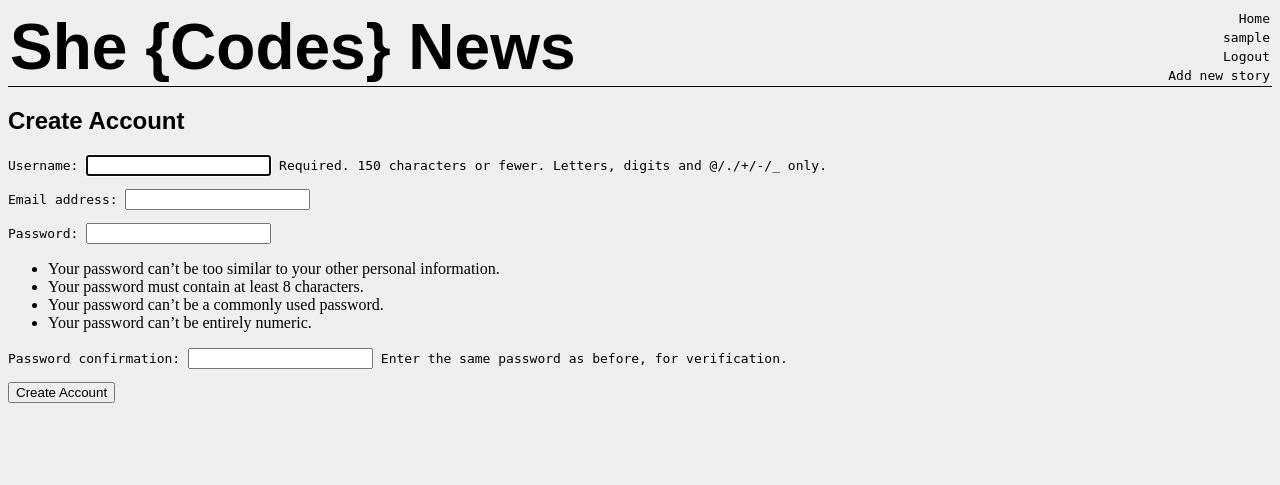
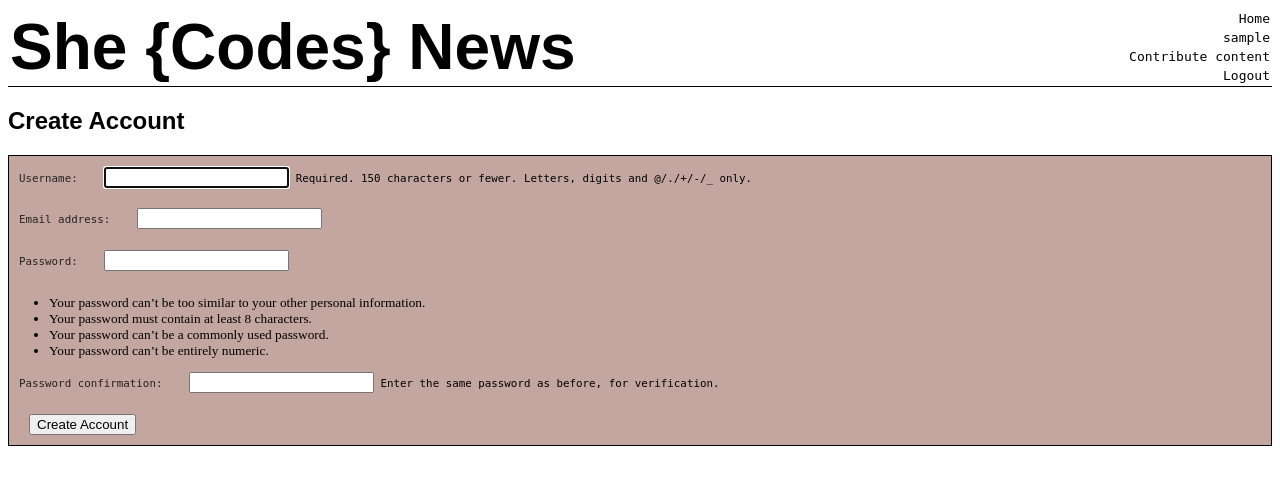
Before and after one commit to MOBrien1/django-she-codes-news, a Django app: page /users/create-account/ in a window 1280 px wide. Shown: the top 485 px of the page. Run offline with Django 3.2, Linux system fonts and the light colour scheme; the visitor is signed in with stand-in values (Sample User, id 1); parts of the project's set-up code (start-up, migrations or seed data) failed here and were passed over; some web fonts are replaced.

Commit message:
CSS Stylign all Forms

```diff
--- a/she_codes_news/news/static/news/styles.css
+++ b/she_codes_news/news/static/news/styles.css
@@ -12,9 +12,10 @@ body {
 }
 
 .story-card img {
-    width: 100%;
+    width: 98%;
     height: 300px;
     object-fit: cover;
+    border: 3px solid white;
 }
 
 #latest-stories {
@@ -55,7 +56,7 @@ body {
 #story-card-2 .story-card-text h3,
 #story-card-3 .story-card-text h3,
 #story-card-4 .story-card-text h3 {
-    font-size: 16px;
+    font-size: 14px;
 }
 
 #story-card-2 .story-card-text h4,
@@ -70,6 +71,7 @@ body {
     width: 33%;
     height: 100%;
     margin-right: 5px;
+    border: 1px solid white;
 }
 
 #all-stories {
@@ -92,6 +94,7 @@ body {
     float: right;
     margin: 0 0 10px 10px;
     width: 50%;
+    border: 3px solid white;
 }
 
 form {
@@ -101,6 +104,10 @@ form {
 }
 
 .title {
+    background-color: #C3A6A0;
+}
+
+.comment_author {
     background-color: #C3A6A0;
 }
 
@@ -133,3 +140,50 @@ header {
 h2 {
     background-color: white;
 }
+
+.comments {
+    background-color: #C3A6A0;
+    color: #262220;
+    display: flex;
+    flex-wrap: wrap;
+    justify-content: space-between;
+    border: solid white 20px;
+    margin-right: 50px;
+
+}
+
+a:hover {
+    color: darkslategray;
+}
+a:active {
+    color: darkslategray;
+}
+
+.comment_form label {
+    color: #262220;
+    margin-left: 10px;
+}
+
+.comment_form input{
+    margin-left: 20px;
+    margin-bottom: 10px;
+}
+
+.btn-submit {
+    margin-left: 20px;
+    margin-bottom: 10px;
+
+}
+
+.create-account-form {
+    font-size: smaller;
+    background-color: #C3A6A0;
+}
+
+#story-wrapper {
+    background-color: #C3A6A0;
+}
+
+.login-form {
+    background-color: #C3A6A0;
+}
--- a/she_codes_news/news/templates/news/story.html
+++ b/she_codes_news/news/templates/news/story.html
@@ -11,7 +11,11 @@
     <h2>{{ story.title }}</h2>
     <h4>{{ story.author }}</h4>
     <div id="story-content">
-        <img src="{% static '/news/images/placeholder-5.jpg' %}">
+        {% if not story.img_url %}
+            <img src="http://picsum.photos/600">
+        {% else %}
+            <img src="{{ story.img_url }}">
+        {% endif %}
         {{ story.content|linebreaks }}
     </div>
 </div>
--- a/she_codes_news/she_codes_news/settings.py
+++ b/she_codes_news/she_codes_news/settings.py
@@ -127,5 +127,6 @@ STATICFILES_DIRS = (
     os.path.join(BASE_DIR, 'static'),
 )
 
+LOGIN_URL = "/users/login"
 LOGIN_REDIRECT_URL = 'news:index'
 LOGOUT_REDIRECT_URL = 'news:index'
--- a/she_codes_news/templates/base.html
+++ b/she_codes_news/templates/base.html
@@ -4,7 +4,7 @@
 <html lang="en">
     <head>
         <meta charset="utf-8">
-        <title>She Codes News</title>
+        <title>She {Codes} News</title>
         <meta name="description" content="">
         <meta name="author" content="Megan O'Brien">
         <link href="https://fonts.googleapis.com/css?family=Manjari&display=swap" rel="stylesheet">
@@ -16,7 +16,7 @@
         <header>
             <div id="header-text">
                 <a id="header-link" href="{% url 'news:index' %}">
-                    <h1>She {Codes} News</h1>
+                    <h1>She {Codes} News </h1>
                 </a>
             </div>
             {% include './nav.html' %}
--- a/she_codes_news/templates/nav.html
+++ b/she_codes_news/templates/nav.html
@@ -2,8 +2,9 @@
     <a href="{% url 'news:index' %}">Home</a>
     {% if user.is_authenticated %}
     <a href="{% url 'users:user_profile' request.user.id %}">{{ request.user }}</a>
+    <a href="{% url 'news:newStory' %}">Contribute content</a>
     <a href="{% url 'logout' %}">Logout</a>
-    <a href="{% url 'news:newStory' %}">Add new story</a>
+
 
     {% else %}
     <a href="{% url 'login' %}">Login</a>
--- a/she_codes_news/users/templates/users/createAccount.html
+++ b/she_codes_news/users/templates/users/createAccount.html
@@ -1,13 +1,17 @@
 {% extends 'base.html' %}
+{% load static %}
+{% block stylesheets %}
+<link rel="stylesheet" type="text/css" href="{% static 'news/styles.css' %}">
+{% endblock %}
 
 {% block content %}
 
 <h2>Create Account</h2>
 
-<form method="post">
+<form method="post" class="create-account-form">
     {% csrf_token %}
     {{form.as_p}}
-    <button type="submit">Create Account</button>
+    <button type="submit" class="btn-submit">Create Account</button>
 </form>
 
 {% endblock %}
```
Also changed, not shown: she_codes_news/news/templates/news/post_detail.html (+8 -6 lines), she_codes_news/users/templates/registration/login.html (+7 -2 lines), she_codes_news/users/templates/users/user_profile.html (+4 -4 lines).
